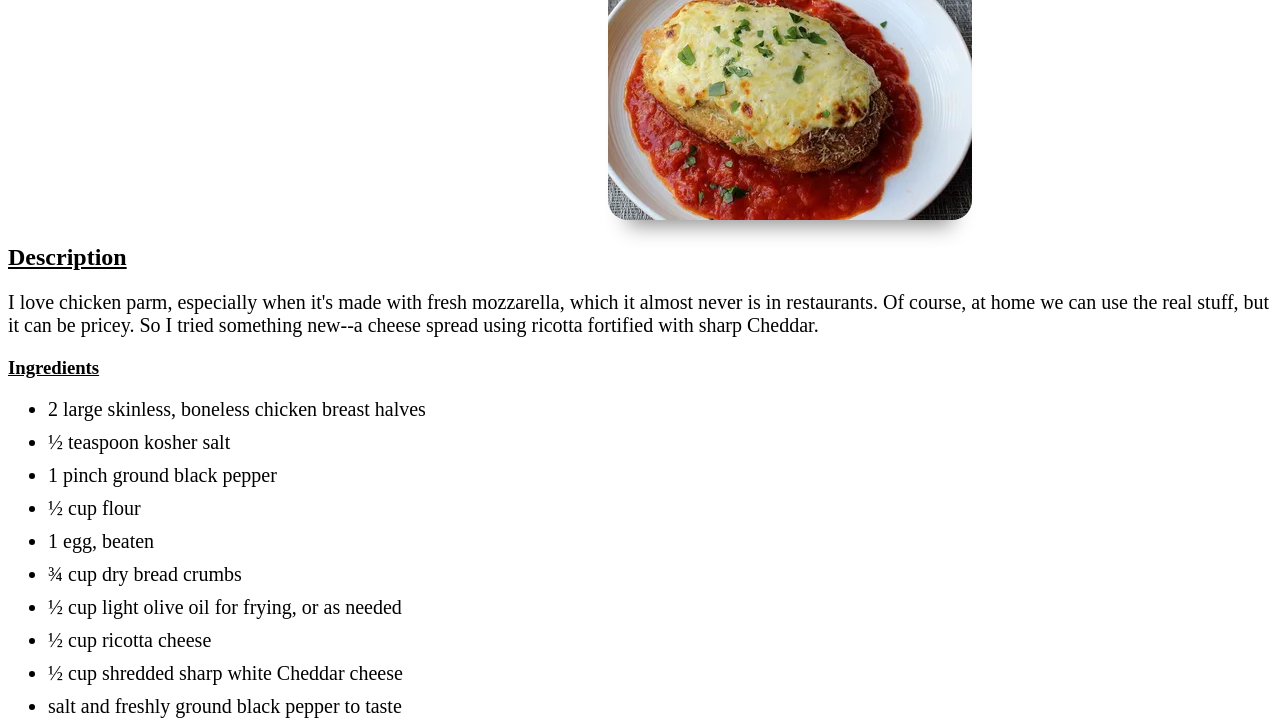
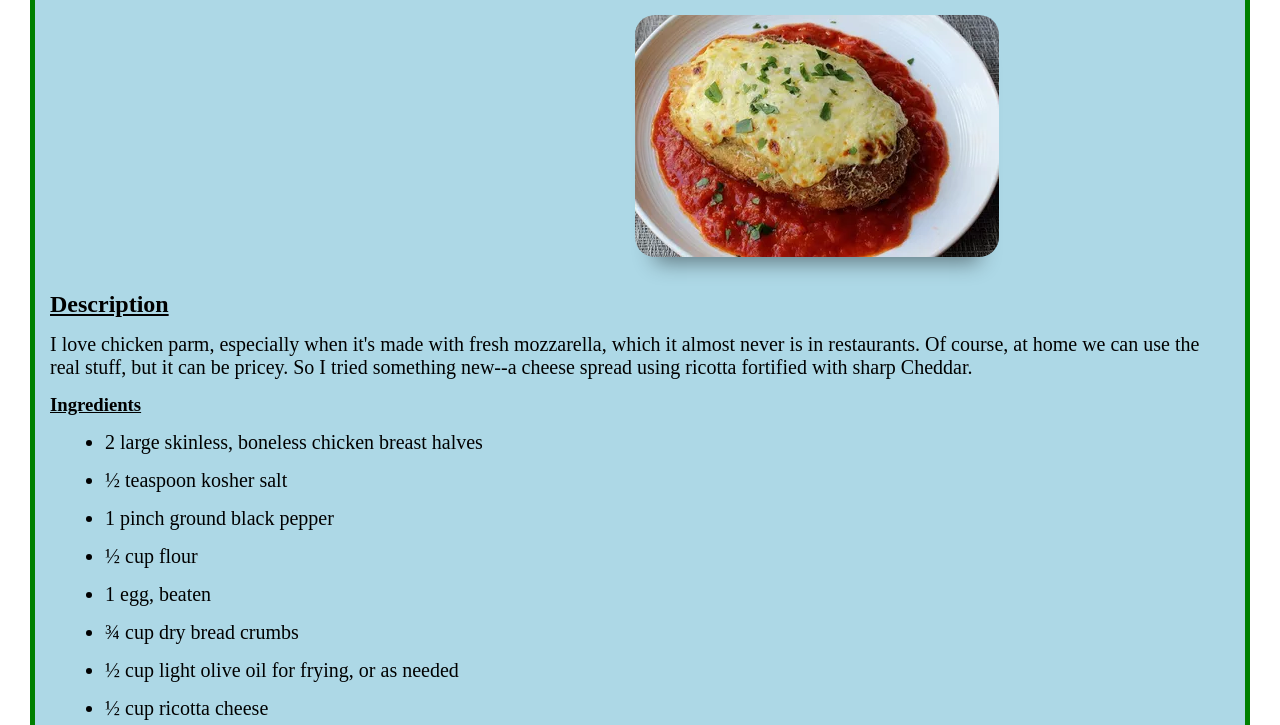
Before and after one commit to GoofyExploit/odin-recipes, a plain HTML site: page recipes/chicken.html in a window 1280 px wide. Shown: the part 102-827 px from the top of the page. Drawn offline with Linux system fonts and the light colour scheme.

Commit message:
css added

```diff
--- a/css/recipe.css
+++ b/css/recipe.css
@@ -1,3 +1,13 @@
+*{
+    margin: 15px;
+}
+
+div{
+    border: 5px solid green;
+    border-radius: 20px;
+    background-color: lightblue;
+    margin: 0;
+}
 img{
     border-radius: 20px;
     margin-left: 600px;
--- a/css/style.css
+++ b/css/style.css
@@ -1,7 +1,7 @@
+
 h1{
     text-align: center;
     text-decoration: underline;
-    margin-top: 200px;
     font-size: 48px;
 }
 ul{
@@ -17,3 +17,9 @@ ul li a{
     font-size: 34px;
     font-weight: bold;
 }
+div{
+    margin: 200px 300px;
+    border: 5px solid gold;
+    border-radius: 20px;
+    background-color: lightgreen;
+}
--- a/recipes/chicken.html
+++ b/recipes/chicken.html
@@ -9,11 +9,14 @@
 </head>
 
 <body>
+    <div>
         <h1>New & Improved Chicken Parmesan</h1>
         <img src="../chicken.webp" alt="chicken">
         <h2>Description</h2>
-    <p>I love chicken parm, especially when it's made with fresh mozzarella, which it almost never is in restaurants. Of
-        course, at home we can use the real stuff, but it can be pricey. So I tried something new--a cheese spread using
+        <p>I love chicken parm, especially when it's made with fresh mozzarella, which it almost never is in
+            restaurants. Of
+            course, at home we can use the real stuff, but it can be pricey. So I tried something new--a cheese spread
+            using
             ricotta fortified with sharp Cheddar.</p>
         <h3>Ingredients</h3>
         <ul>
@@ -35,13 +38,26 @@
         <h3>Steps</h3>
         <ol>
             <li>Preheat oven to 500 degrees F (260 degrees C). Line a rimmed baking sheet with aluminum foil.</li>
-        <li>Gently pound chicken breasts between 2 layers of plastic until each breast is evenly thick. Place breasts on a plate and season 1 side with kosher salt and black pepper. Sprinkle with flour; press flour to coat the entire surface and help it adhere. Turn and repeat on second side with salt, pepper, and flour. </li>
-        <li>Brush excess flour from plate; place the chicken breasts back on the plate. Pour beaten egg over the breasts and coat each side. Cover bottom of a second plate with half the bread crumbs. Transfer chicken to the bread crumbs. Push crumbs up sides of chicken. Sprinkle on the remaining crumbs and thoroughly coat each side. </li>
-        <li>Heat 1/2 inch olive oil in a skillet over medium-high heat. Cook chicken until crispy and golden, 2 to 3 minutes per side. Transfer to prepared baking sheet. </li>
-        <li>Mix ricotta and Cheddar cheese together in a bowl. Stir in salt, black pepper, cayenne, and olive oil. Spread half the cheese mixture on each breast without extending all the way to the edges. Dust with Parmigiano-Reggiano cheese and drizzle with olive oil. </li>
-        <li>Bake on center rack of preheated oven until cheese is melted and chicken is no longer pink in the center and the juices run clear, 10 to 12 minutes. An instant-read thermometer inserted into the center should read at least 165 degrees F (74 degrees C). </li>
-        <li>To serve, ladle the heated marinara sauce in a wide circle on warm plates. Place chicken in center and sprinkle with chopped parsley. </li>
+            <li>Gently pound chicken breasts between 2 layers of plastic until each breast is evenly thick. Place
+                breasts on a plate and season 1 side with kosher salt and black pepper. Sprinkle with flour; press flour
+                to coat the entire surface and help it adhere. Turn and repeat on second side with salt, pepper, and
+                flour. </li>
+            <li>Brush excess flour from plate; place the chicken breasts back on the plate. Pour beaten egg over the
+                breasts and coat each side. Cover bottom of a second plate with half the bread crumbs. Transfer chicken
+                to the bread crumbs. Push crumbs up sides of chicken. Sprinkle on the remaining crumbs and thoroughly
+                coat each side. </li>
+            <li>Heat 1/2 inch olive oil in a skillet over medium-high heat. Cook chicken until crispy and golden, 2 to 3
+                minutes per side. Transfer to prepared baking sheet. </li>
+            <li>Mix ricotta and Cheddar cheese together in a bowl. Stir in salt, black pepper, cayenne, and olive oil.
+                Spread half the cheese mixture on each breast without extending all the way to the edges. Dust with
+                Parmigiano-Reggiano cheese and drizzle with olive oil. </li>
+            <li>Bake on center rack of preheated oven until cheese is melted and chicken is no longer pink in the center
+                and the juices run clear, 10 to 12 minutes. An instant-read thermometer inserted into the center should
+                read at least 165 degrees F (74 degrees C). </li>
+            <li>To serve, ladle the heated marinara sauce in a wide circle on warm plates. Place chicken in center and
+                sprinkle with chopped parsley. </li>
         </ol>
+    </div>
 </body>
 
 </html>
```
Also changed, not shown: index.html (+5 -0 lines), recipes/lasagna.html (+7 -1 lines), recipes/pasta.html (+7 -1 lines), bg.webp (deleted). Lines whose indentation alone changed are shown as unchanged.
